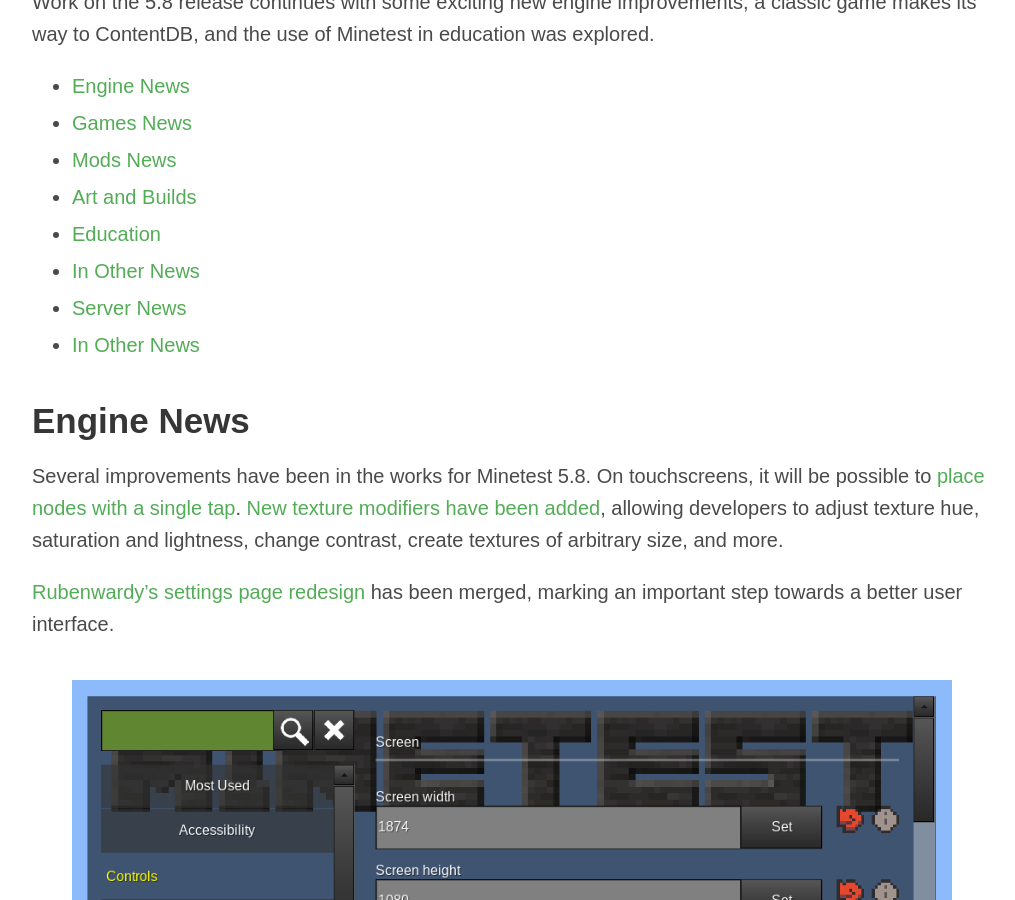
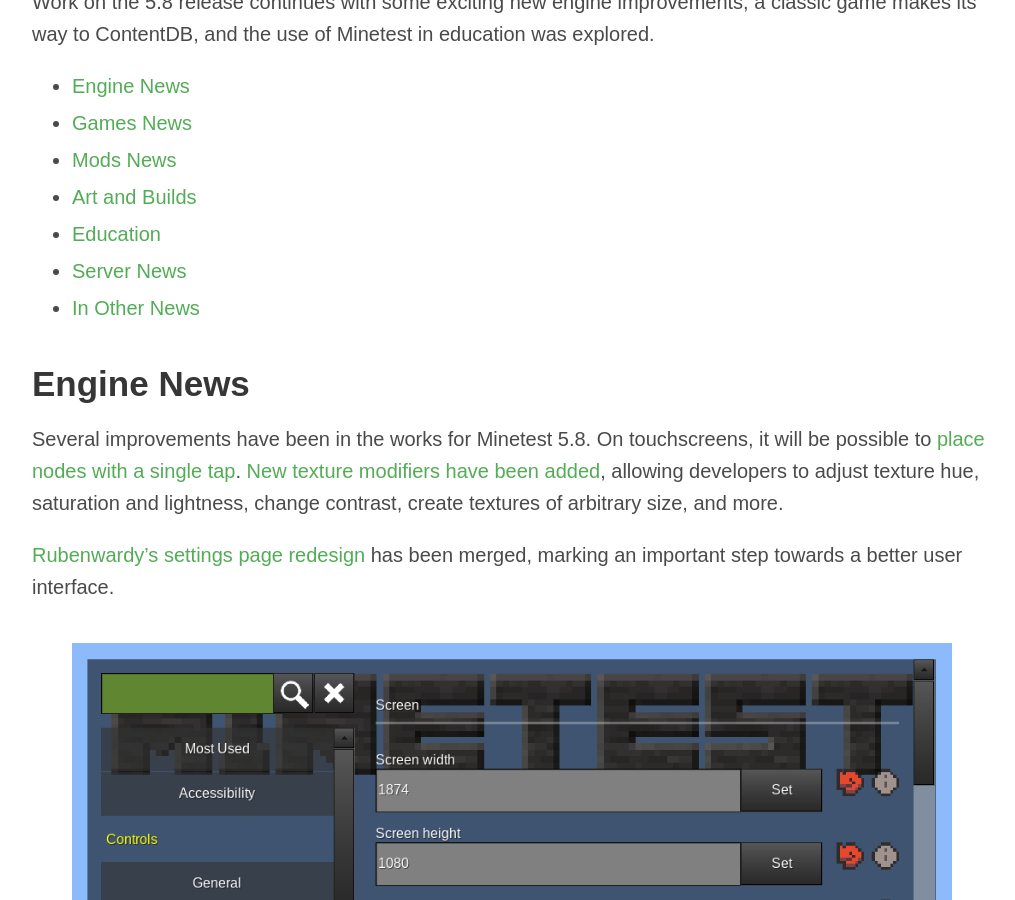
Before and after one commit to minetest/blog, a Jekyll site: the page built from _posts/2023-07-30-MayJuneJuly.md, in a window 1280 px wide and 900 px high, scrolled down 487 px. Shown: the whole window, without its empty margins (128-1143 px from the left). Built offline with Jekyll 4.4.1, drawn with Linux system fonts in a browser that asks for light colours.

Commit message:
Remove duplicate section link

```diff
--- a/_posts/2023-07-30-MayJuneJuly.md
+++ b/_posts/2023-07-30-MayJuneJuly.md
@@ -33,7 +33,6 @@
 - [Mods News](#mods-news)
 - [Art and Builds](#art-and-builds)
 - [Education](#education)
-- [In Other News](#in-other-news)
 - [Server News](#server-news)
 - [In Other News](#in-other-news)
 
```
